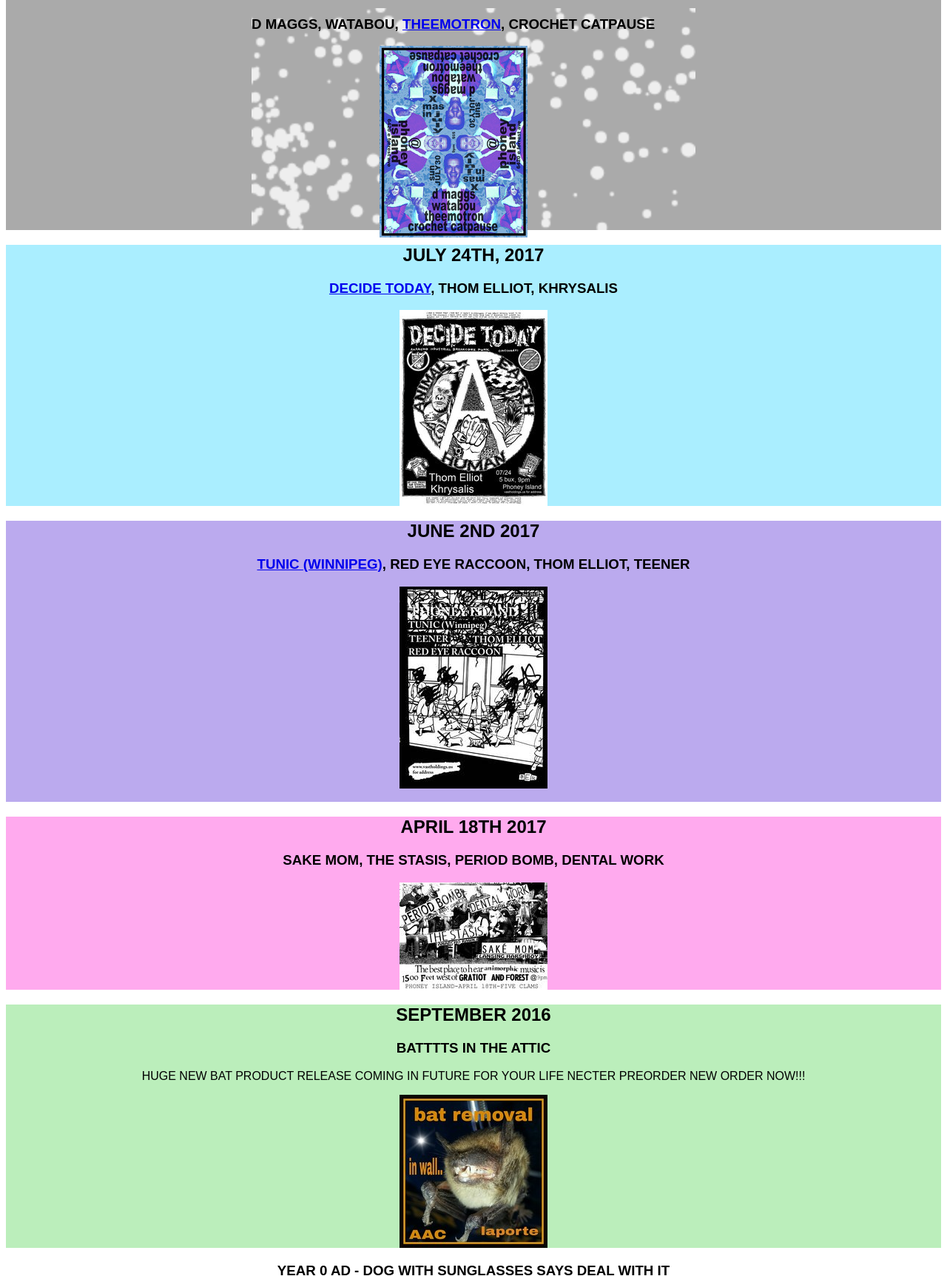
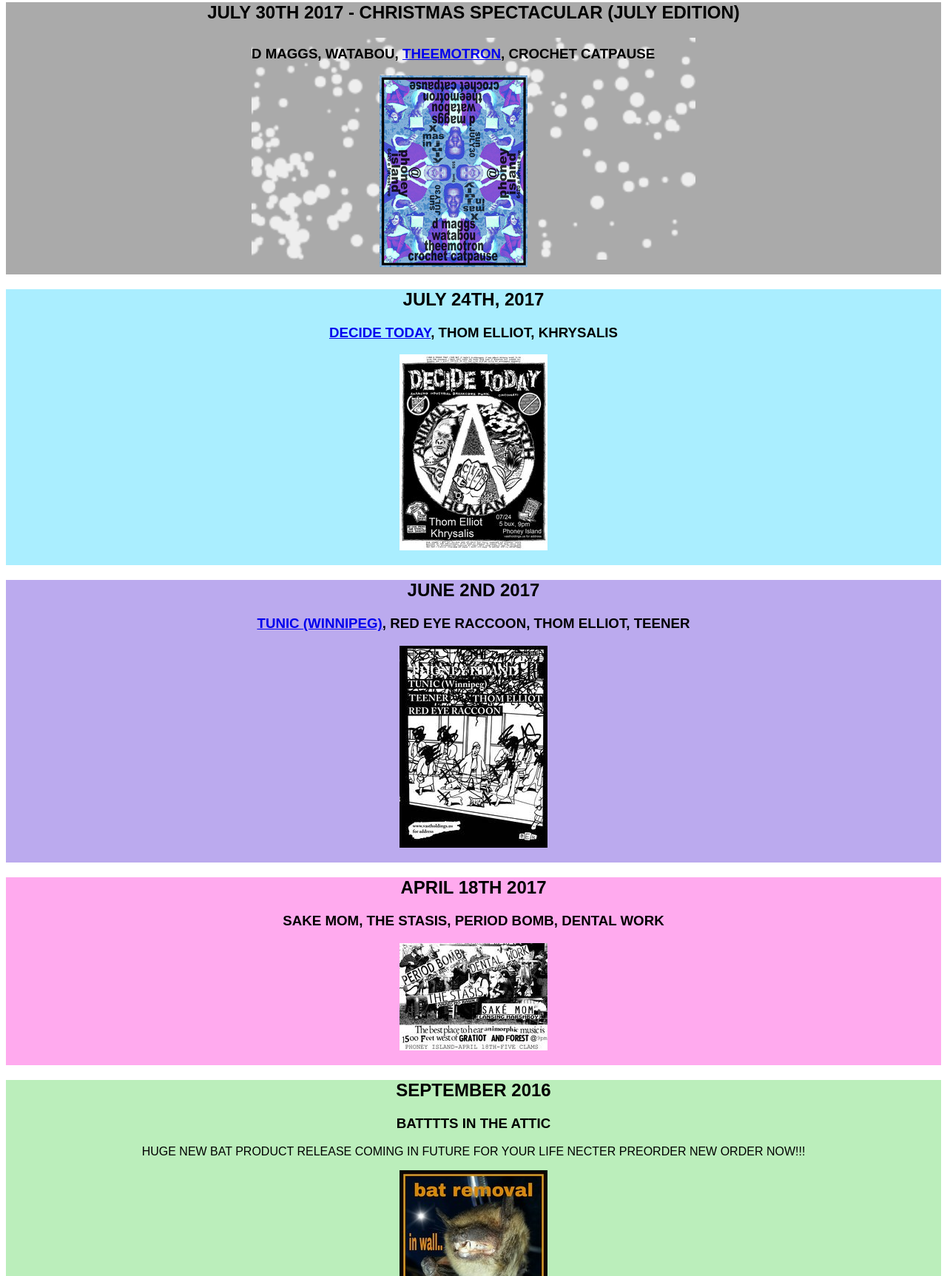
Before and after one commit to vastholdings/vastholdings.github.io, a plain HTML site: page index.html in a window 1280 px wide. Shown: the part 1856-3581 px from the top of the page at 74% size. Drawn offline with Linux system fonts and the light colour scheme.

Commit message:
Add post class

```diff
--- a/index.html
+++ b/index.html
@@ -11,11 +11,11 @@
 <center>
 <h1>VASTHOLDINGS.US</h1>
 <h2 class="rainbowText">HOME OF THE PHONEY ISLAND PHONEYDAWG</h2>
-<hr />
+<hr/>
 
-<br />
-<br />
-<br />
+<br/>
+<br/>
+<br/>
 <br/>
 <br/>
 <h2>SOLVE THE MAZE TO GET TO THE SHOW</h2>
@@ -65,14 +65,14 @@
 <h1 class="rainbowText">PAST EVENTS</h1>
 
 
-<div style="background-color: #33edcc;margin-bottom: 20px;">
+<div style="background-color: #33edcc;" class="post">
     <h2>AUGUST 28TH 2017</h2>
     <h3>WOONGI (cancelled waaa), REAL DOM (MPLS), CHEAP FANTASY (MPLS), VNESS WOLFCHILD</h3>
     <a href="img/woongi.jpg"><img  src="img/woongi.200.jpg"></img></a>
 </div>
 
 
-<div style="background-color: #ffedcc;margin-bottom: 20px;">
+<div style="background-color: #ffedcc;" class="post">
     <h2>AUGUST 10TH 2017</h1>
     <h3>INSECT DELI, DENTAL WORK, STREET RAT (MEMBERS of PERIOD BOMB), FEAST</h3>
     <a href="img/snotposter.jpg"><img  src="img/snotposter.200.jpg"></img></a>
@@ -80,7 +80,7 @@
 
 
 
-<div style="background-color: #aaa;position: relative;">
+<div style="background-color: #aaa;position: relative;" class="post">
 <h2>JULY 30TH 2017 - CHRISTMAS SPECTACULAR (JULY EDITION)</h2>
 <div id="snowflakeContainer">
 
@@ -93,7 +93,7 @@
 </div>
 </div>
 
-<div style="background-color: #aef;margin-bottom: 20px;">
+<div style="background-color: #aef" class="post">
     <h2>JULY 24TH, 2017</h2>
 
     <h3><a href="https://decidetoday.bandcamp.com/">DECIDE TODAY</a>, THOM ELLIOT, KHRYSALIS</h3>
@@ -101,27 +101,19 @@
 </div>
 
 
-<div style="background-color: #bae;margin-bottom: 20px;">
-
+<div style="background-color: #bae;" class="post">
     <h2>JUNE 2ND 2017</h2>
-
-
     <h3><a href="https://tunicband.bandcamp.com/">TUNIC (WINNIPEG)</a>, RED EYE RACCOON, THOM ELLIOT, TEENER</h3>
-
     <a href="img/JUNE2.jpg"><img src="img/JUNE2.200.jpg" style="width:200px;"></img></a>
-    <br />
-    <br />
 </div>
 
-
-<div style="background-color: #fae;margin-bottom: 20px;">
-
+<div style="background-color: #fae;" class="post">
     <h2>APRIL 18TH 2017</h2>
     <h3>SAKE MOM, THE STASIS, PERIOD BOMB, DENTAL WORK</h3>
     <a href="img/AprilBiggz3.jpg"><img src="img/AprilBiggz3.200.jpg" style="width:200px;"></img></a>
+</div>
 
-</div>
-<div style="background-color: #beb;margin-bottom: 20px;">
+<div style="background-color: #beb;" class="post">
 
     <h2>SEPTEMBER 2016</h2>
     <h3>BATTTTS IN THE ATTIC</h3>
--- a/style.css
+++ b/style.css
@@ -92,3 +92,8 @@ body {
 .awesome {
   text-shadow: 0 1px 0 #cccccc, 0 2px 0 #c9c9c9, 0 3px 0 #bbbbbb, 0 4px 0 #b9b9b9, 0 5px 0 #aaaaaa, 0 6px 1px rgba(0, 0, 0, 0.1), 0 0 5px rgba(0, 0, 0, 0.1), 0 1px 3px rgba(0, 0, 0, 0.3), 0 3px 5px rgba(0, 127, 0, 0.2), 0 5px 10px rgba(127, 255, 0, 0.25), 0 10px 10px rgba(0, 127, 255, 0.2), 0 20px 20px rgba(0, 0, 255, 0.15), 0 40px 40px rgba(0, 255, 0, 0.10), 0 80px 80px rgba(255, 255, 0, 0.10)
 }
+
+.post {
+    margin-bottom: 20px;
+    padding-bottom: 20px;
+}
```
Lines whose indentation alone changed are shown as unchanged.
